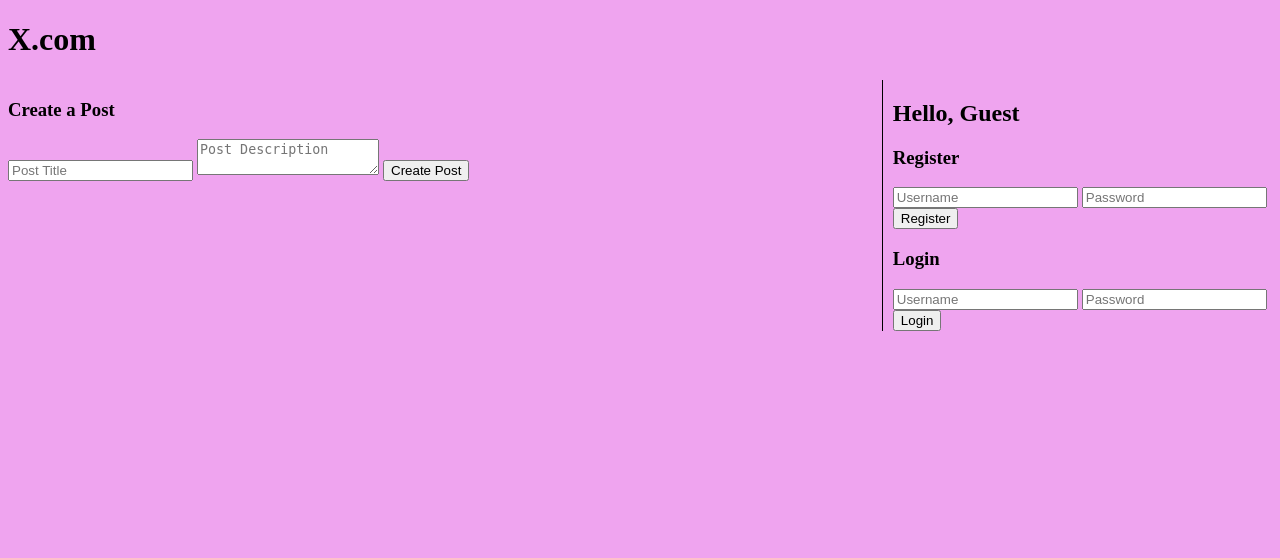
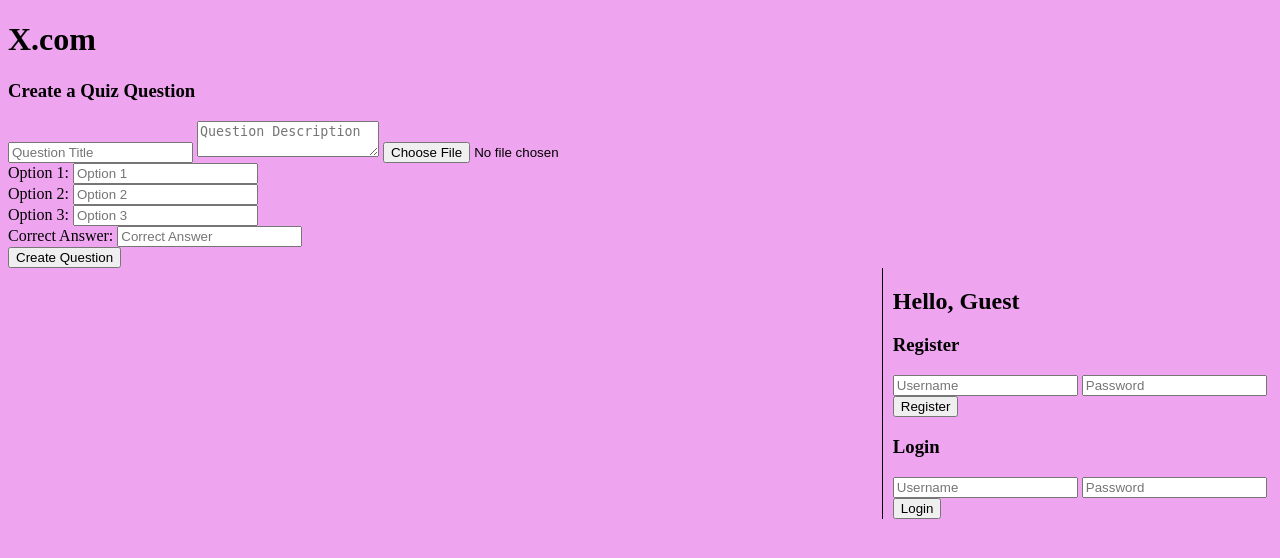
Before and after one commit to r14dd/CSE-312-FA-23-PROJECT, a Flask app: page / in a window 1280 px wide. Shown: the top 558 px of the page. Run offline with Flask 3, Linux system fonts and the light colour scheme; data that the repository does not hold is empty.

Commit message:
Update index.html

```diff
--- a/template/index.html
+++ b/template/index.html
@@ -14,21 +14,58 @@
             <div class="post">
                 <h3>{{ post.title }} by <span class="username">{{ post.author }}</span></h3>
                 <p>{{ post.description }}</p>
-    <form action="/like-or-unlike-post/{{post._id}}" method="post">
+
+                <div class="post-image">
+                    <img src="{{ url_for('static', filename=post.image) }}" alt="Question Image">
+                </div>
+
+                <ol type="A">
+                    {% for option in post.options %}
+                    <li>{{ option }}</li>
+                    {% endfor %}
+                </ol>
+
+                <form action="/like-or-unlike-post/{{ post._id }}" method="post">
                     <button type="submit" name="action" value="like">Like</button>
                     <button type="submit" name="action" value="unlike">Unlike</button>
                 </form>
                 <span>Likes: {{ post.likes|length }}</span>
             </div>
             {% endfor %}
+        </div>
 
 
 
-            <h3>Create a Post</h3>
-            <form action="/create-post" method="post">
-                <input type="text" name="post-title" placeholder="Post Title" required />
-                <textarea name="post-description" placeholder="Post Description" required></textarea>
-                <input type="submit" value="Create Post" />
+
+<h3>Create a Quiz Question</h3>
+<form action="/create-post" method="post" enctype="multipart/form-data">
+    <input type="text" name="post-title" placeholder="Question Title" required />
+    <textarea name="post-description" placeholder="Question Description" required></textarea>
+
+    <!-- Optional image for the question -->
+    <input type="file" name="question-image" accept="image/png, image/jpeg">
+
+    <!-- Answer options as separate inputs -->
+    <div>
+        <label>Option 1:</label>
+        <input type="text" name="option1" placeholder="Option 1" required>
+    </div>
+    <div>
+        <label>Option 2:</label>
+        <input type="text" name="option2" placeholder="Option 2" required>
+    </div>
+    <div>
+        <label>Option 3:</label>
+        <input type="text" name="option3" placeholder="Option 3" required>
+    </div>
+
+    <!-- Correct answer -->
+    <div>
+        <label>Correct Answer:</label>
+        <input type="text" name="correct-answer" placeholder="Correct Answer" required>
+    </div>
+
+    <input type="submit" value="Create Question" />
 </form>
         </div>
 
@@ -37,15 +74,15 @@
 
             <h3>Register</h3>
             <form action="/register" id="reg-form" method="post" enctype="multipart/form-data">
-                <input type="text" name="username" placeholder="Username" required />
-                <input type="password" name="password" placeholder="Password" required />
+                <input type="text" name="username_reg" placeholder="Username" required />
+                <input type="password" name="password_reg" placeholder="Password" required />
                 <input type="submit" value="Register" />
             </form>
 
             <h3>Login</h3>
             <form action="/login" id="login-form" method="post" enctype="multipart/form-data">
-                <input type="text" name="username" placeholder="Username" required />
-                <input type="password" name="password" placeholder="Password" required />
+                <input type="text" name="username_log" placeholder="Username" required />
+                <input type="password" name="password_log" placeholder="Password" required />
                 <input type="submit" value="Login" />
             </form>
         </div>
```
Lines whose indentation alone changed are shown as unchanged.
